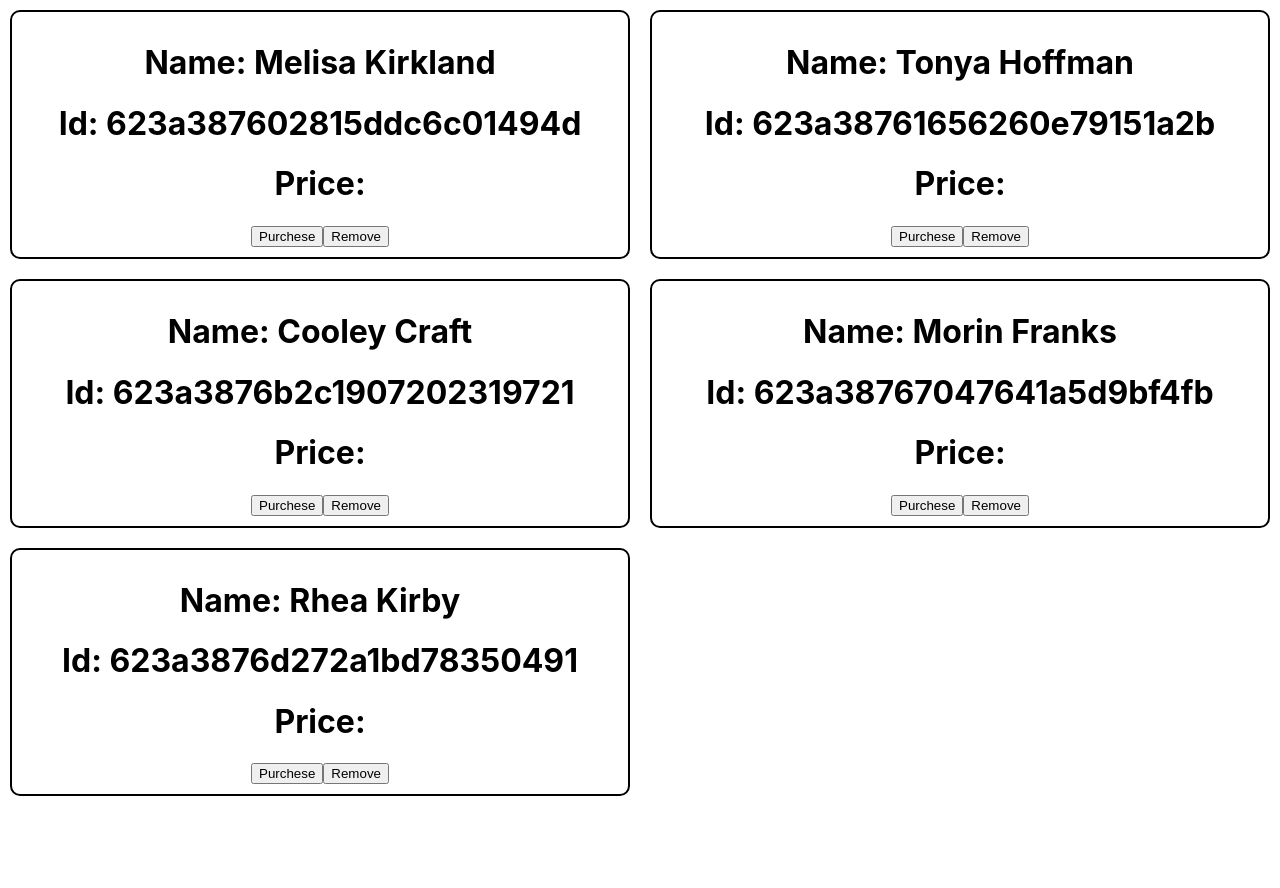
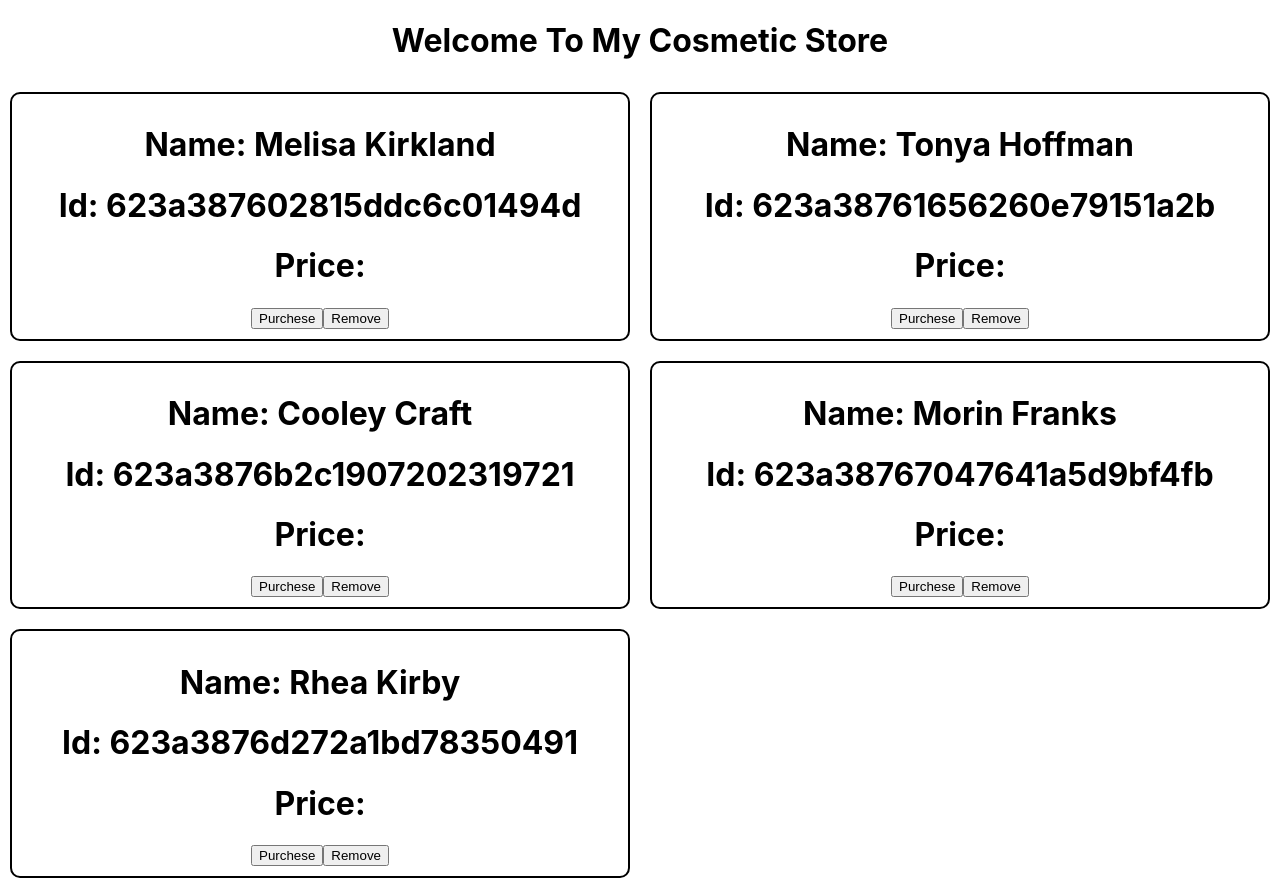
Before and after one commit to NishatFariza/React-Storage-Handler, a React (Create React App) app: page / in a window 1280 px wide. Before the commit the page ends 806 px from the top, so only its background shows below. Built offline with nearby package versions, Linux system fonts and the light colour scheme.

Commit message:
reduce add

```diff
--- a/src/components/Cosmetic/Cosmetic.css
+++ b/src/components/Cosmetic/Cosmetic.css
@@ -1,3 +1,7 @@
+.cosmetic-shop {
+  text-align: center;
+}
+
 .product {
   border: 2px solid black;
   margin: 10px;
--- a/src/components/Cosmetics/Cosmetics.css
+++ b/src/components/Cosmetics/Cosmetics.css
@@ -1,3 +1,7 @@
+.cosmetic-shop {
+  text-align: center;
+}
+
 .cosmetic-container {
   display: grid;
   grid-template-columns: repeat(2, 1fr);
--- a/src/components/Cosmetics/Cosmetics.jsx
+++ b/src/components/Cosmetics/Cosmetics.jsx
@@ -11,7 +11,10 @@ const Cosmetics = () => {
            .then(data => setCosmetic(data))
     }, [])
     return (
-        <div className='cosmetic-container'>
+       <div className='cosmetic-shop'>
+           <h1>Welcome To My Cosmetic Store</h1>
+            <div className='cosmetic-container'>
+
             {
                 cosmetics.map(cosmetic =><Cosmetic
                      data={cosmetic}
@@ -20,6 +23,7 @@ const Cosmetics = () => {
 
             }
         </div>
+       </div>
     );
 };
 
--- a/src/utilites/calculate.js
+++ b/src/utilites/calculate.js
@@ -6,4 +6,9 @@ const multiply = (first, second) =>{
     return first * second;
 }
 
+const number = [25, 45, 67, 89, 79];
+const sumReducer =(previous, current) => previous + current;
+const total = number.reduce( sumReducer, 0)
+
+
 export {add, multiply};
--- a/src/utilites/fakedb.jsx
+++ b/src/utilites/fakedb.jsx
@@ -45,4 +45,8 @@ const removeFromDb = id => {
 
 }
 
-export {addToDb, removeFromDb}
+const deleteShoppingCart = () => {
+    localStorage.removeItem('shopping-cart')
+}
+
+export {addToDb, removeFromDb, deleteShoppingCart}
```
